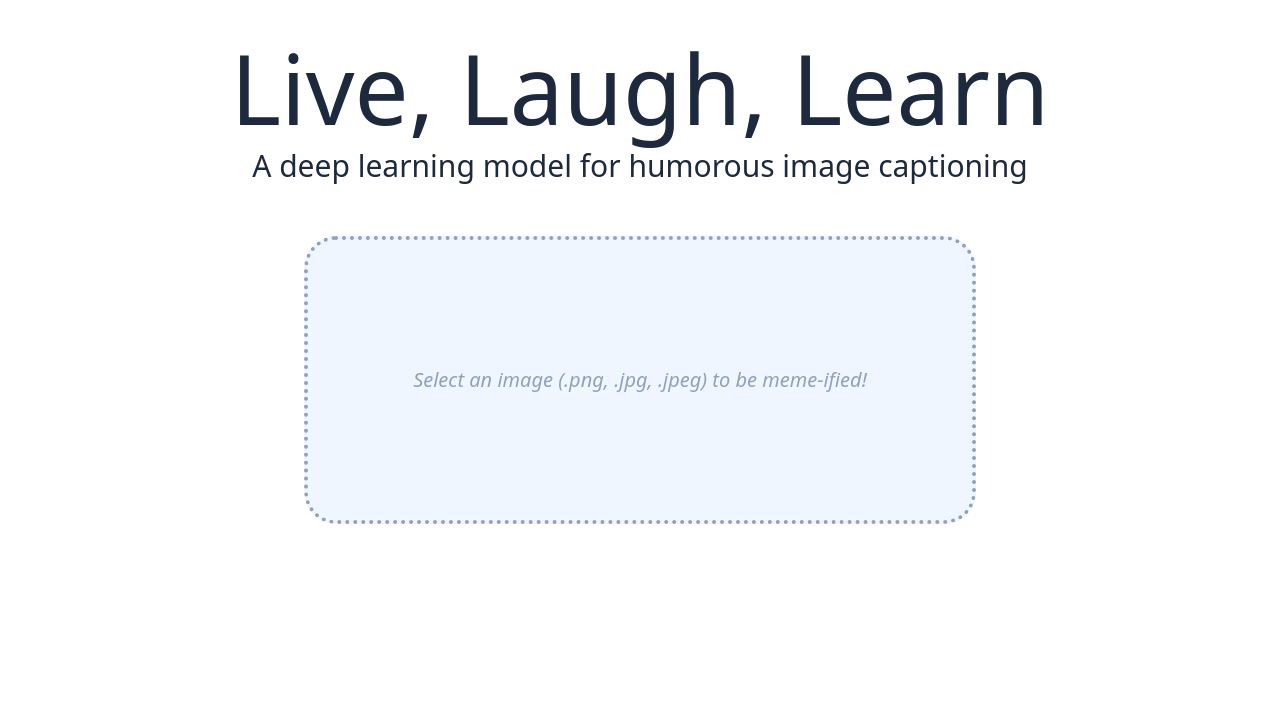
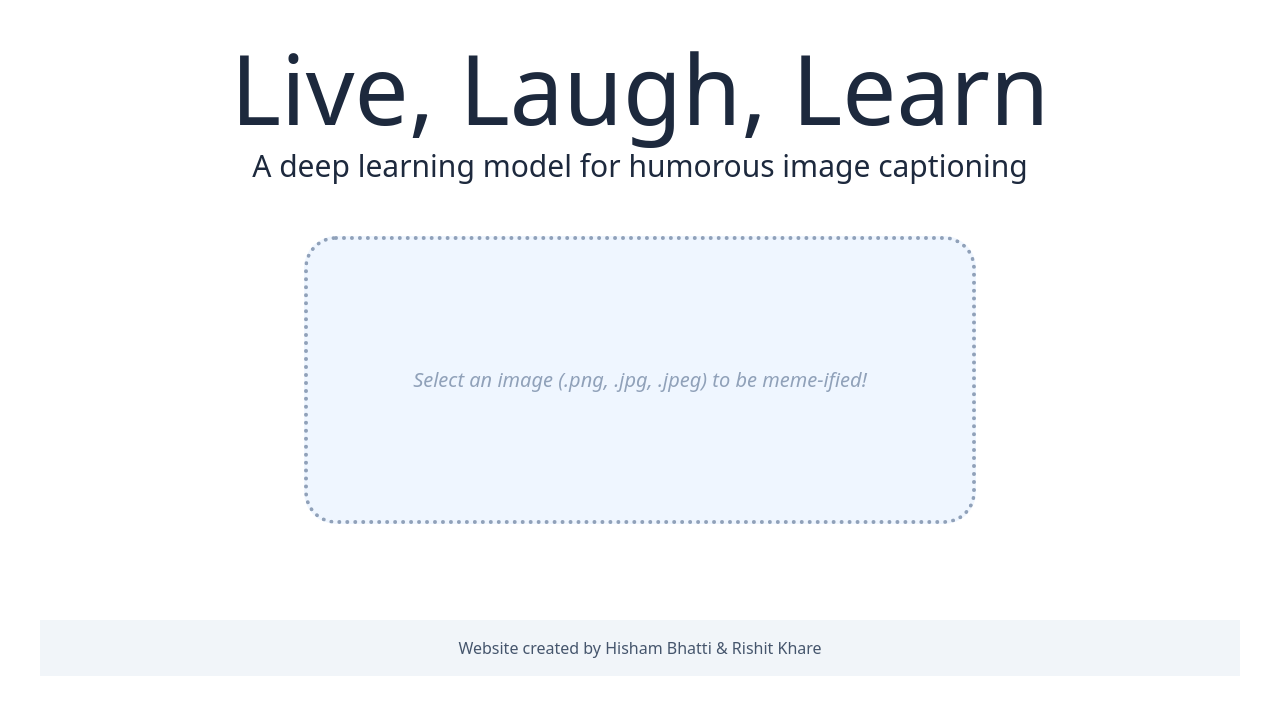
Before and after one commit to hishambhatti/meme-generator, a React (Vite) app in the folder meme-generator-ai-app/: page / in a window 1280 px wide. Shown: the top 714 px of the page. Built offline with nearby package versions, Linux system fonts and the light colour scheme.

Commit message:
Added a footer with names

```diff
--- a/meme-generator-ai-app/src/App.tsx
+++ b/meme-generator-ai-app/src/App.tsx
@@ -214,6 +214,12 @@ function App() {
           height="720"
         ></canvas>
         <a id="downloadLink" className="hidden" download></a>
+        <footer className=" bg-slate-100 w-full mt-8 py-4">
+          <p className="text-center text-slate-600 text-sm md:text-base">
+            Website created by <span className="font-medium">Hisham Bhatti</span> &{" "}
+            <span className="font-medium">Rishit Khare</span>
+          </p>
+        </footer>
       </div>
     </>
   );
```
